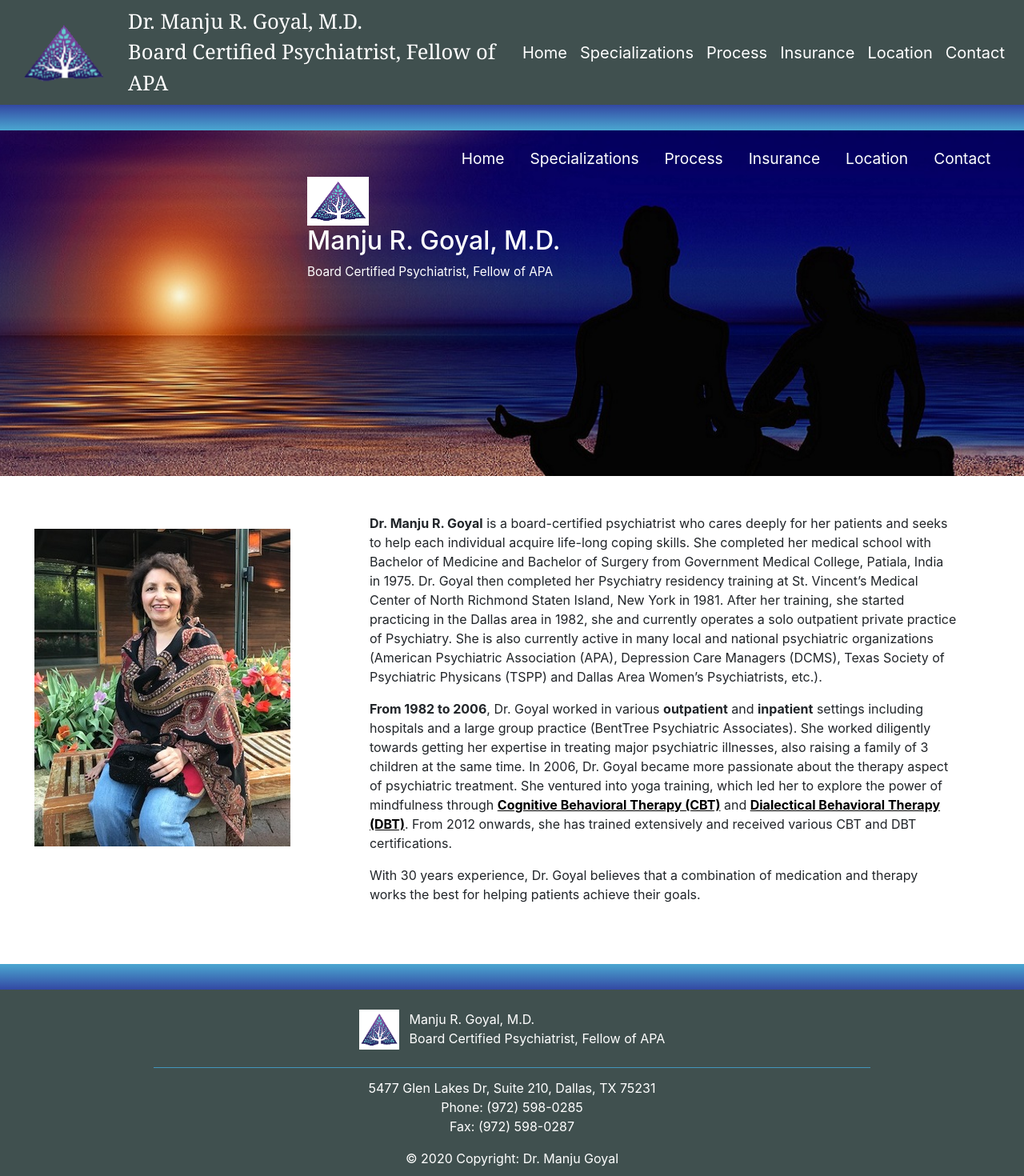
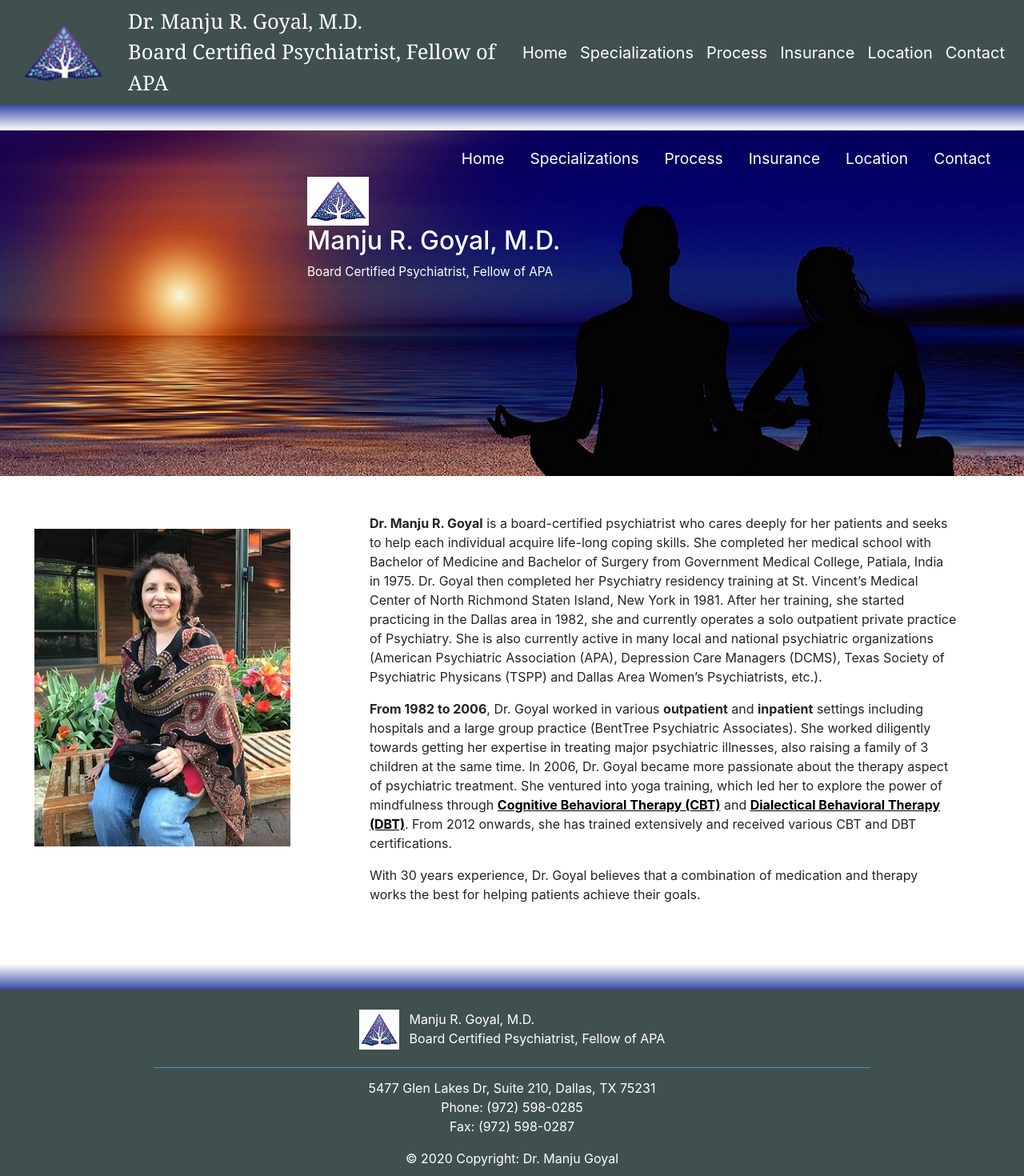
Before and after one commit to davidtrom/Goyal-Client, an Angular app: page /dash in a window 1280 px wide. Shown: the top 1470 px of the page at 80% size. Built offline with nearby package versions, Linux system fonts and the light colour scheme.

Commit message:
update style changes per client

```diff
--- a/src/app/footer/footer.component.css
+++ b/src/app/footer/footer.component.css
@@ -13,7 +13,8 @@
 }
 
 #design-block {
-    background-image: linear-gradient(rgb(75, 167, 209),rgb(51, 72, 163));
+    /* background-image: linear-gradient(rgb(75, 167, 209),rgb(51, 72, 163)); */
+    background-image: linear-gradient(white,rgb(51, 72, 163));
     max-width: 100%;
     height: 4vh;
     /* background-color: rgb(252, 255, 92); */
--- a/src/app/header/header.component.css
+++ b/src/app/header/header.component.css
@@ -24,7 +24,8 @@ li{
 }
 
 #design-block {
-    background-image: linear-gradient(rgb(51, 72, 163),rgb(75, 167, 209));
+    /* background-image: linear-gradient(rgb(51, 72, 163),rgb(75, 167, 209)); */
+    background-image: linear-gradient(rgb(51, 72, 163),white);
     max-width: 100%;
     height: 4vh;
     /* background-color: rgb(252, 255, 92); */
```
